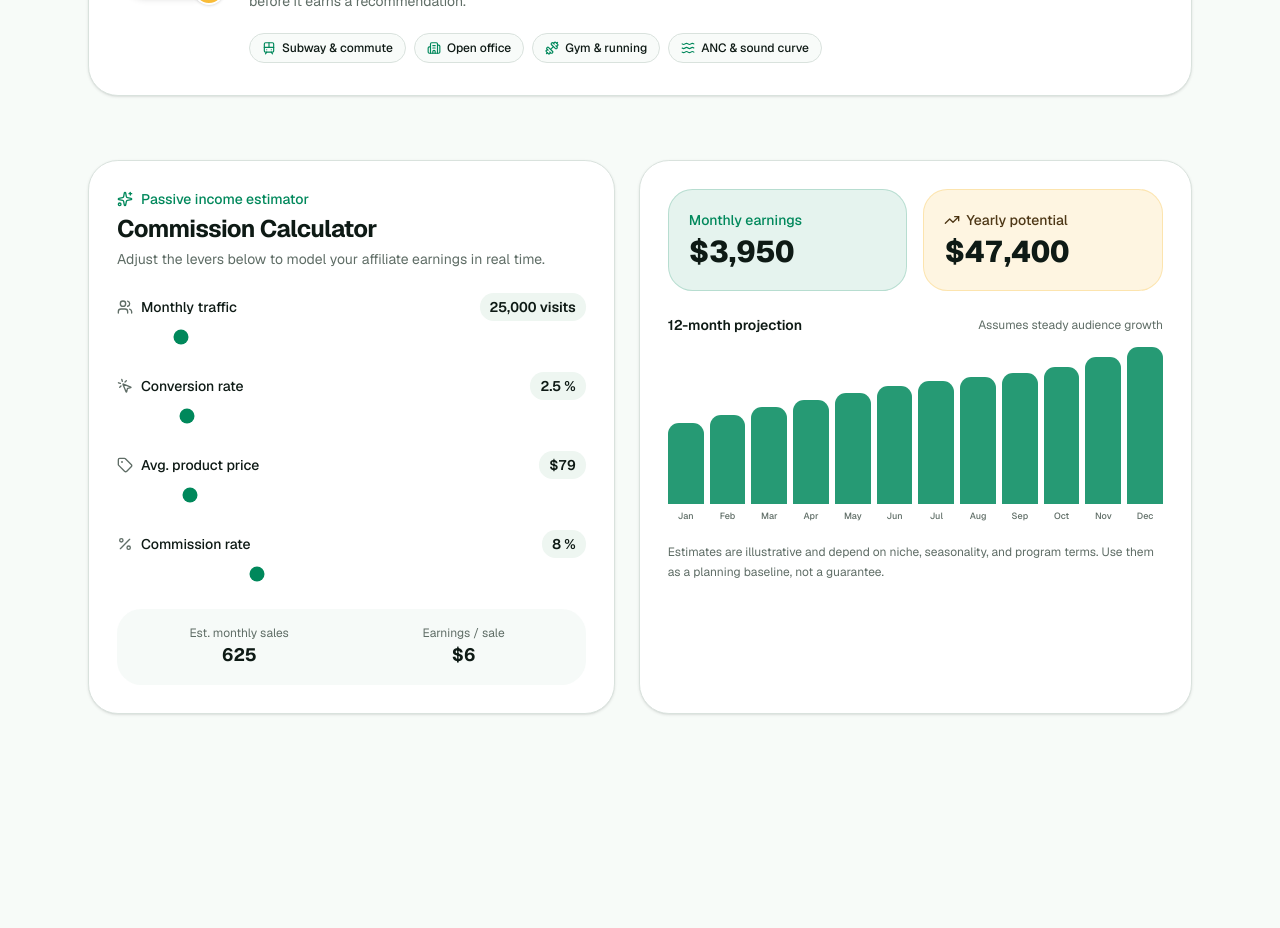
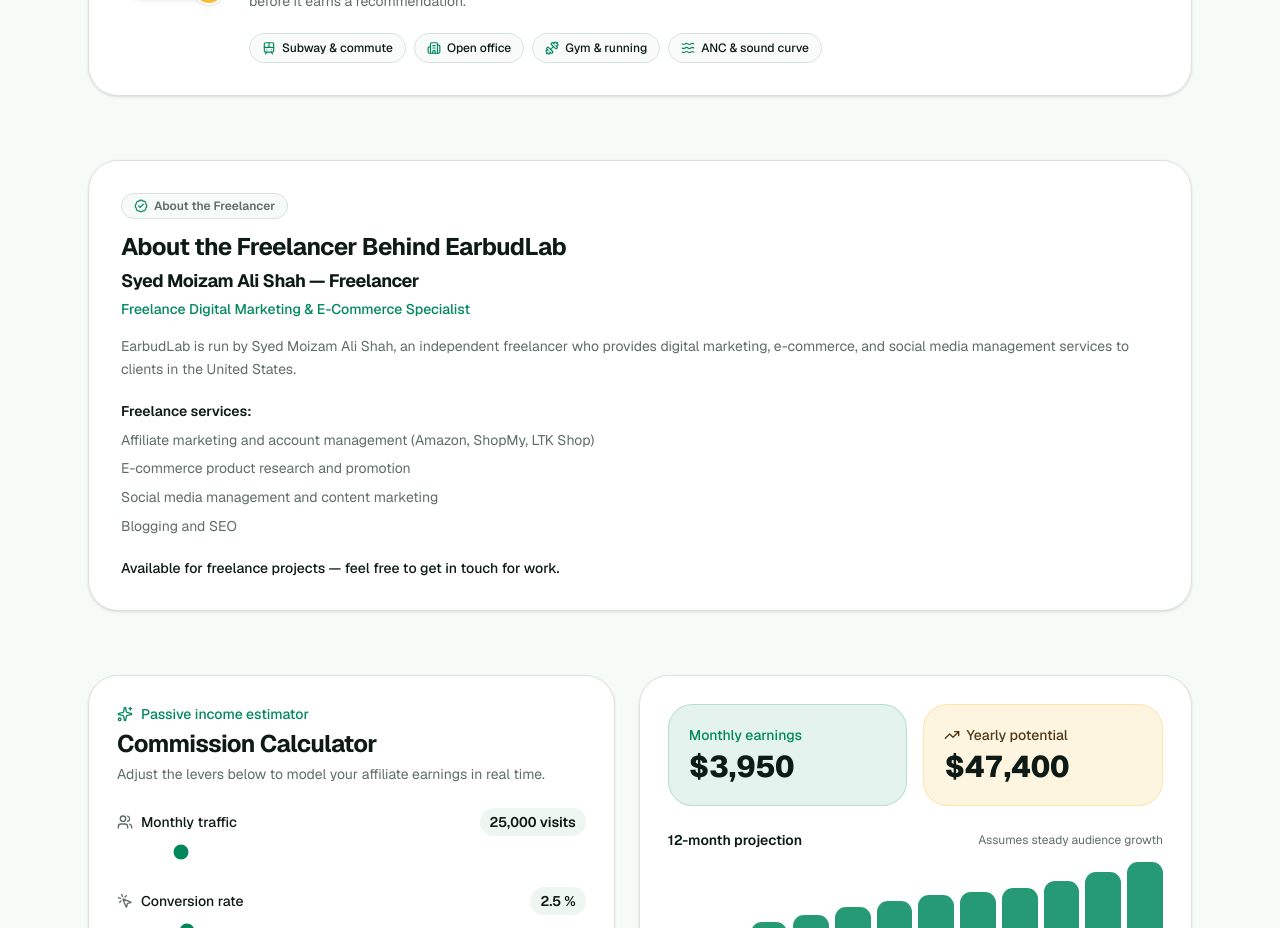
Before and after one commit to anniedevon0-glitch/affiliant-earbudlab, a Next.js app: page / in a window 1280 px wide. Shown: the part 6820-7748 px from the top of the page. Before the commit the page ends 7566 px from the top, so only its background shows below. Built offline with nearby package versions, Linux system fonts and the light colour scheme.

Commit message:
Add About/Freelancer section to homepage

```diff
--- a/app/page.tsx
+++ b/app/page.tsx
@@ -9,6 +9,7 @@ import { CommissionCalculator } from '@/components/commission-calculator'
 import { BuyingGuide } from '@/components/buying-guide'
 import { FaqSection } from '@/components/faq-section'
 import { ReviewerBio } from '@/components/reviewer-bio'
+import { AboutSection } from '@/components/about-section'
 import { EarbudMatcher } from '@/components/earbud-matcher'
 
 const engineeringArticles = [
@@ -166,6 +167,8 @@ export default function Page() {
       <div className="mx-auto max-w-6xl px-4 py-8 md:px-6">
         <ReviewerBio />
       </div>
+        <div className="mx-auto max-w-6xl px-4 py-8 md:px-6">
+        <AboutSection /></div>
 
       {/* Commission Calculator */}
       <div className="mx-auto max-w-6xl px-4 py-8 md:px-6">
```
